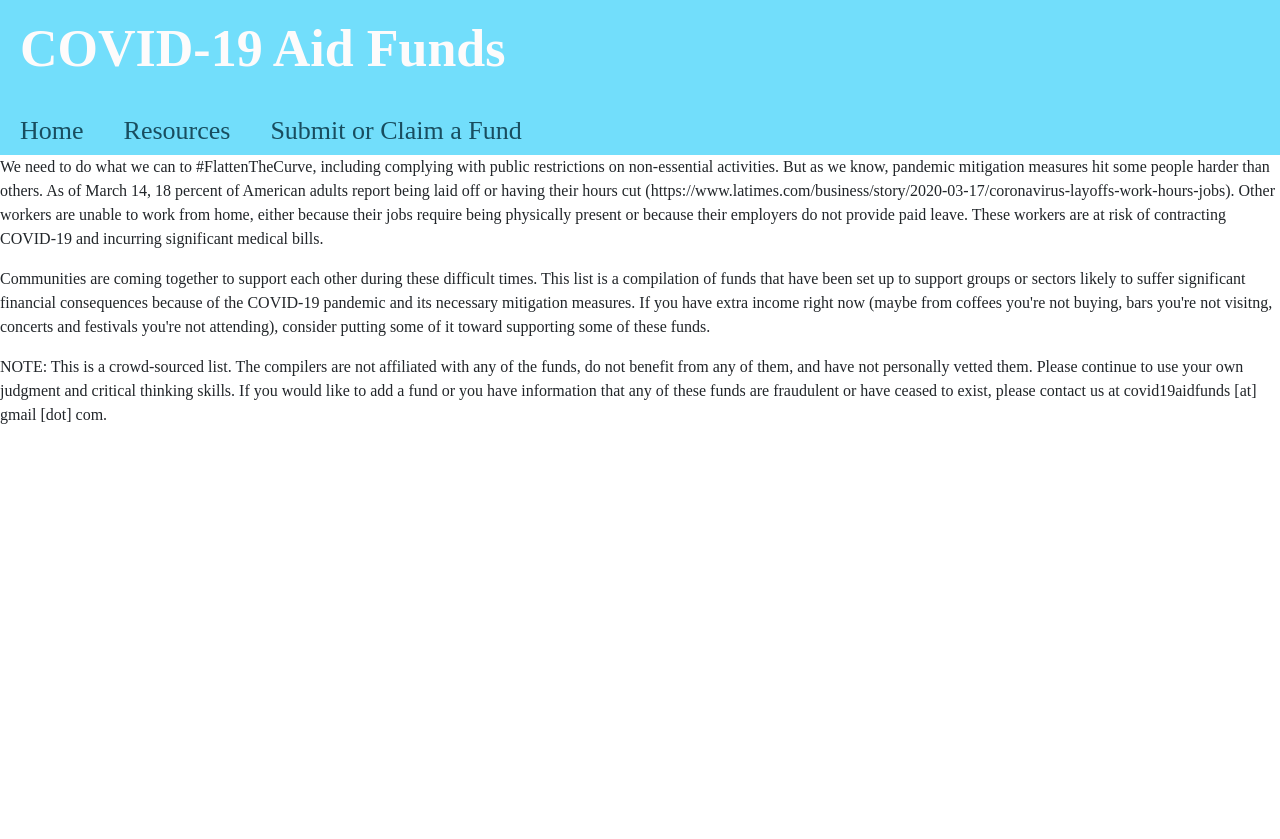
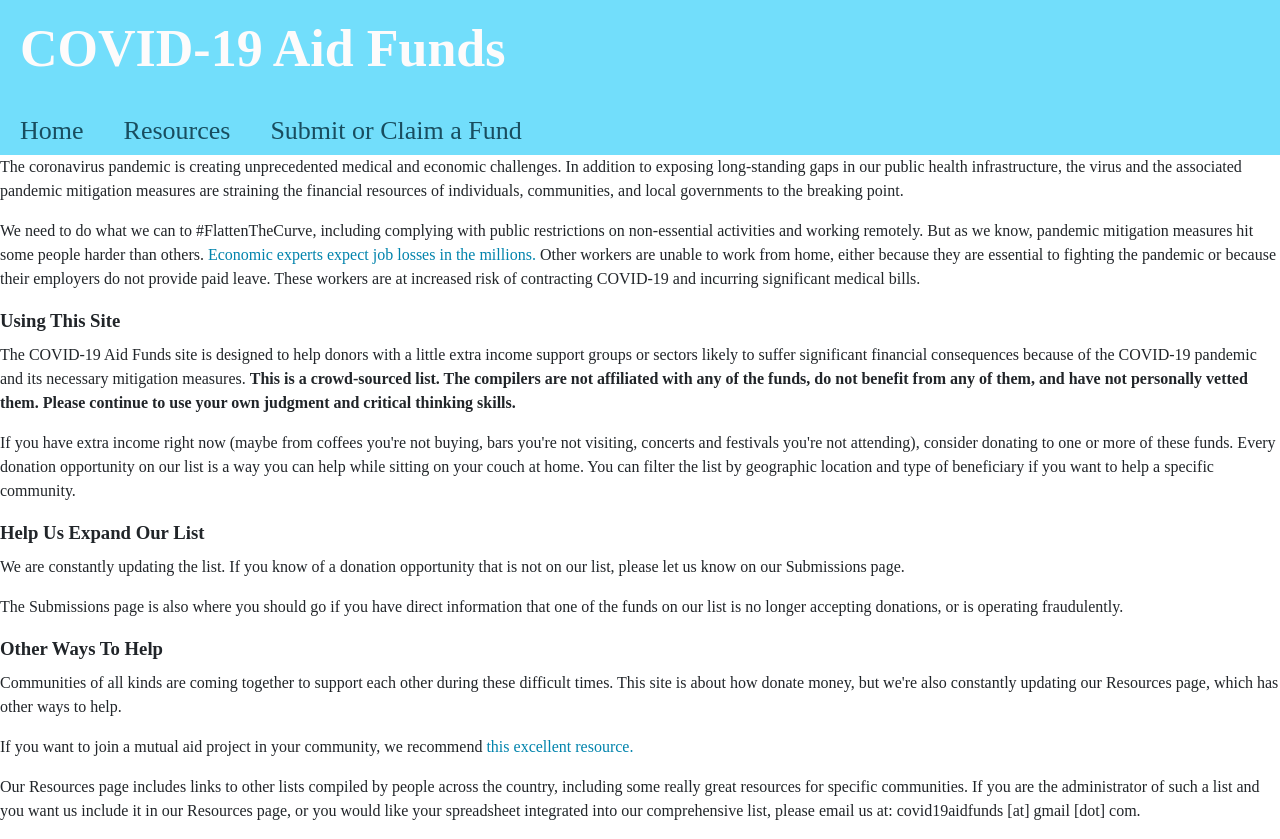
Before and after one commit to covid-19-relief/covid-relief-frontend, a React (Create React App) app: page / in a window 1280 px wide. Before the commit the page ends 800 px from the top, so only its background shows below. Built offline with nearby package versions, Linux system fonts and the light colour scheme; the HTML template or start-up script is replaced by a standard one; a web font is replaced by a local one.

Commit message:
update splash page

```diff
--- a/src/Splash.js
+++ b/src/Splash.js
@@ -4,10 +4,18 @@ export default class Splash extends Component {
   render() {
     return (
       <div>
-        <p>
-        We need to do what we can to #FlattenTheCurve, including complying with public restrictions on non-essential activities.  But as we know, pandemic mitigation measures hit some people harder than others. As of March 14, 18 percent of American adults report being laid off or having their hours cut (https://www.latimes.com/business/story/2020-03-17/coronavirus-layoffs-work-hours-jobs). Other workers are unable to work from home, either because their jobs require being physically present or because their employers do not provide paid leave.  These workers are at risk of contracting COVID-19 and incurring significant medical bills.</p>
-        <p>Communities are coming together to support each other during these difficult times. This list is a compilation of funds that have been set up to support groups or sectors likely to suffer significant financial consequences because of the COVID-19 pandemic and its necessary mitigation measures. If you have extra income right now (maybe from coffees you're not buying, bars you're not visitng, concerts and festivals you're not attending), consider putting some of it toward supporting some of these funds.</p>
-        <p className="emphasis">NOTE: This is a crowd-sourced list. The compilers are not affiliated with any of the funds, do not benefit from any of them, and have not personally vetted them. Please continue to use your own judgment and critical thinking skills. If you would like to add a fund or you have information that any of these funds are fraudulent or have ceased to exist, please contact us at covid19aidfunds [at] gmail [dot] com.</p>
+        <p>The coronavirus pandemic is creating unprecedented medical and economic challenges.  In addition to exposing long-standing gaps in our public health infrastructure, the virus and the associated pandemic mitigation measures are straining the financial resources of individuals, communities, and local governments to the breaking point.</p>
+        <p>We need to do what we can to #FlattenTheCurve, including complying with public restrictions on non-essential activities and working remotely. But as we know, pandemic mitigation measures hit some people harder than others. <a href="https://www.theatlantic.com/politics/archive/2020/03/covid-19s-devastating-effects-jobs-and-businesses/608461/">Economic experts expect job losses in the millions.</a> Other workers are unable to work from home, either because they are essential to fighting the pandemic or because their employers do not provide paid leave. These workers are at increased risk of contracting COVID-19 and incurring significant medical bills.</p>
+        <h3>Using This Site</h3>
+        <p>The COVID-19 Aid Funds site is designed to help donors with a little extra income support groups or sectors likely to suffer significant financial consequences because of the COVID-19 pandemic and its necessary mitigation measures. <b>This is a crowd-sourced list. The compilers are not affiliated with any of the funds, do not benefit from any of them, and have not personally vetted them. Please continue to use your own judgment and critical thinking skills.</b></p>
+        <p>If you have extra income right now (maybe from coffees you're not buying, bars you're not visiting, concerts and festivals you're not attending), consider donating to one or more of these funds. Every donation opportunity on our list is a way you can help while sitting on your couch at home.  You can filter the list by geographic location and type of beneficiary if you want to help a specific community.</p>
+        <h3>Help Us Expand Our List</h3>
+        <p>We are constantly updating the list.  If you know of a donation opportunity that is not on our list, please let us know on our Submissions page.</p>
+        <p>The Submissions page is also where you should go if you have direct information that one of the funds on our list is no longer accepting donations, or is operating fraudulently.</p>
+        <h3>Other Ways To Help</h3>
+        <p>Communities of all kinds are coming together to support each other during these difficult times.  This site is about how donate money, but we're also constantly updating our Resources page, which has other ways to help.</p>
+        <p>If you want to join a mutual aid project in your community, we recommend <a href="mutualaidhub.org">this excellent resource.</a></p>
+        <p>Our Resources page includes links to other lists compiled by people across the country, including some really great resources for specific communities.  If you are the administrator of such a list and you want us include it in our Resources page, or you would like your spreadsheet integrated into our comprehensive list, please email us at: covid19aidfunds [at] gmail [dot] com.</p>
       </div>
     )
   }
```
